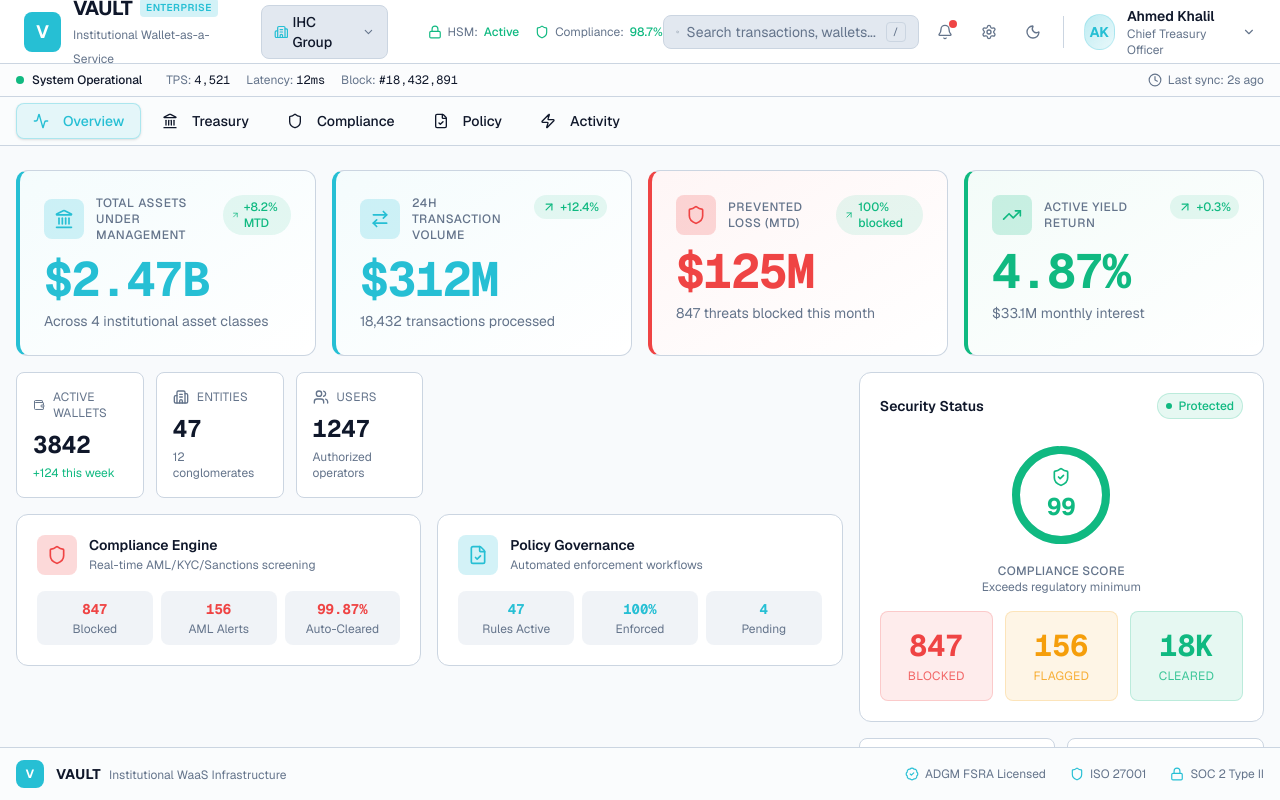
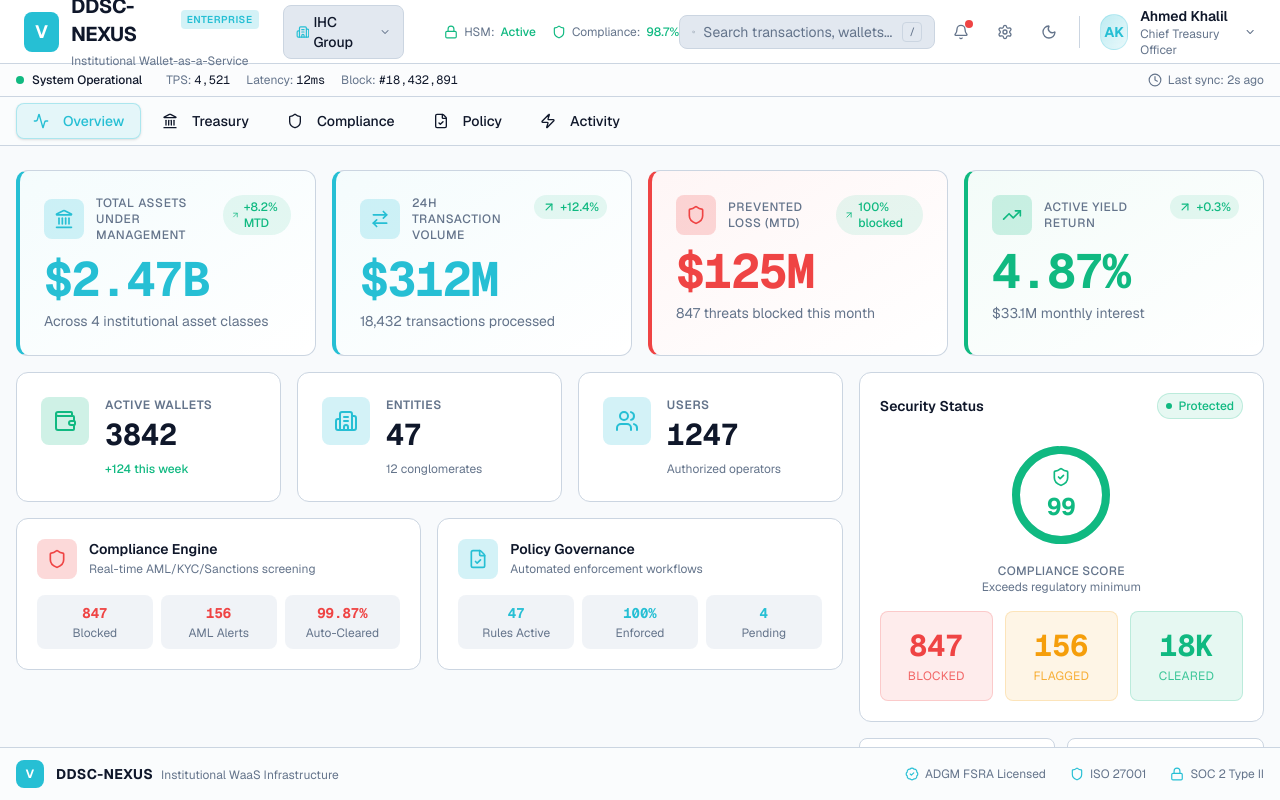
Before and after one commit to anjucs-zd/v0-wallet-as-a-service-dashboard, a Next.js app: page / in a window 1280 px wide. Built offline with nearby package versions, Linux system fonts and the light colour scheme.

Commit message:
feat: update MetricCard style and layout, replace VAULT with DDSC-NEXUS
Update MetricCard style to match InfraPillarCard, change grid to 3 columns, replace VAULT with DDSC-NEXUS.

```diff
--- a/app/layout.tsx
+++ b/app/layout.tsx
@@ -8,7 +8,7 @@ const _geist = Geist({ subsets: ["latin"] });
 const _geistMono = Geist_Mono({ subsets: ["latin"] });
 
 export const metadata: Metadata = {
-  title: 'VAULT | Institutional WaaS Infrastructure',
+  title: 'DDSC-NEXUS | Institutional WaaS Infrastructure',
   description: 'Enterprise-grade Wallet-as-a-Service platform for regulated financial institutions',
   generator: 'v0.app',
   icons: {
--- a/app/page.tsx
+++ b/app/page.tsx
@@ -222,13 +222,10 @@ export default function DashboardPage() {
                 <div className="grid grid-cols-12 gap-4">
                   {/* Left: KPI Grid */}
                   <div className="col-span-12 xl:col-span-8">
-                    <div className="grid grid-cols-2 md:grid-cols-4 lg:grid-cols-6 gap-3">
+                    <div className="grid grid-cols-1 md:grid-cols-3 gap-4">
                       <MetricCard icon={Wallet} label="Active Wallets" value={3842} suffix="" trend="+124 this week" trendColor="success" />
                       <MetricCard icon={Building2} label="Entities" value={47} suffix="" subtext="12 conglomerates" />
-
                       <MetricCard icon={Users} label="Users" value={1247} suffix="" subtext="Authorized operators" />
-
-
                     </div>
 
                     {/* Infrastructure Pillars */}
@@ -426,7 +423,7 @@ export default function DashboardPage() {
               <span className="text-primary-foreground font-bold text-xs">V</span>
             </div>
             <div>
-              <span className="text-sm font-bold text-foreground tracking-wide">VAULT</span>
+              <span className="text-sm font-bold text-foreground tracking-wide">DDSC-NEXUS</span>
               <span className="text-xs text-muted-foreground ml-2">Institutional WaaS Infrastructure</span>
             </div>
           </div>
@@ -473,27 +470,40 @@ function MetricCard({
   valueColor?: "success" | "destructive" | "warning" | "primary"
 }) {
   const colorClasses = {
-    success: "text-success",
-    destructive: "text-destructive",
-    warning: "text-warning",
-    primary: "text-primary"
+    success: "text-success bg-success/20",
+    destructive: "text-destructive bg-destructive/20",
+    warning: "text-warning bg-warning/20",
+    primary: "text-primary bg-primary/20"
   }
 
+  const borderClasses = {
+    success: "hover:border-success/50",
+    destructive: "hover:border-destructive/50",
+    warning: "hover:border-warning/50",
+    primary: "hover:border-primary/50"
+  }
+
+  const iconColor = trendColor || "primary"
+
   return (
-    <div className="bg-card border border-border rounded-lg p-4 transition-all hover:border-primary/50">
-      <div className="flex items-center gap-2 text-muted-foreground mb-2">
-        <Icon className="h-4 w-4" />
-        <span className="text-xs uppercase tracking-wide">{label}</span>
+    <div className={`group bg-card border border-border rounded-xl p-6 transition-all ${borderClasses[iconColor]}`}>
+      <div className="flex items-start gap-4">
+        <div className={`h-12 w-12 rounded-lg flex items-center justify-center shrink-0 transition-transform duration-300 group-hover:scale-110 ${colorClasses[iconColor]}`}>
+          <Icon className="h-6 w-6" />
         </div>
-      <p className={`text-2xl font-bold font-mono ${valueColor ? colorClasses[valueColor] : "text-foreground"}`}>
+        <div className="flex-1 min-w-0">
+          <p className="text-xs uppercase tracking-wider font-semibold text-muted-foreground mb-1">{label}</p>
+          <p className="text-3xl font-bold font-mono text-foreground">
             <AnimatedCounter value={value} decimals={decimals} suffix={suffix} duration={2000} />
           </p>
           {trend && (
-        <p className={`text-xs mt-1 ${trendColor ? colorClasses[trendColor] : "text-muted-foreground"}`}>{trend}</p>
+            <p className={`text-xs mt-2 font-medium ${trendColor ? colorClasses[trendColor].split(" ")[0] : "text-success"}`}>{trend}</p>
           )}
           {subtext && !trend && (
-        <p className="text-xs text-muted-foreground mt-1">{subtext}</p>
+            <p className="text-xs text-muted-foreground mt-2">{subtext}</p>
           )}
+        </div>
+      </div>
     </div>
   )
 }
--- a/components/dashboard/header.tsx
+++ b/components/dashboard/header.tsx
@@ -25,7 +25,7 @@ export function Header({ className }: HeaderProps) {
             </div>
             <div>
               <div className="flex items-center gap-2">
-                <span className="font-bold text-xl tracking-tight text-foreground">VAULT</span>
+                <span className="font-bold text-xl tracking-tight text-foreground">DDSC-NEXUS</span>
                 <span className="px-1.5 py-0.5 bg-primary/20 rounded text-[10px] font-semibold text-primary uppercase tracking-wider">
                   Enterprise
                 </span>
```
Lines whose indentation alone changed are shown as unchanged.
